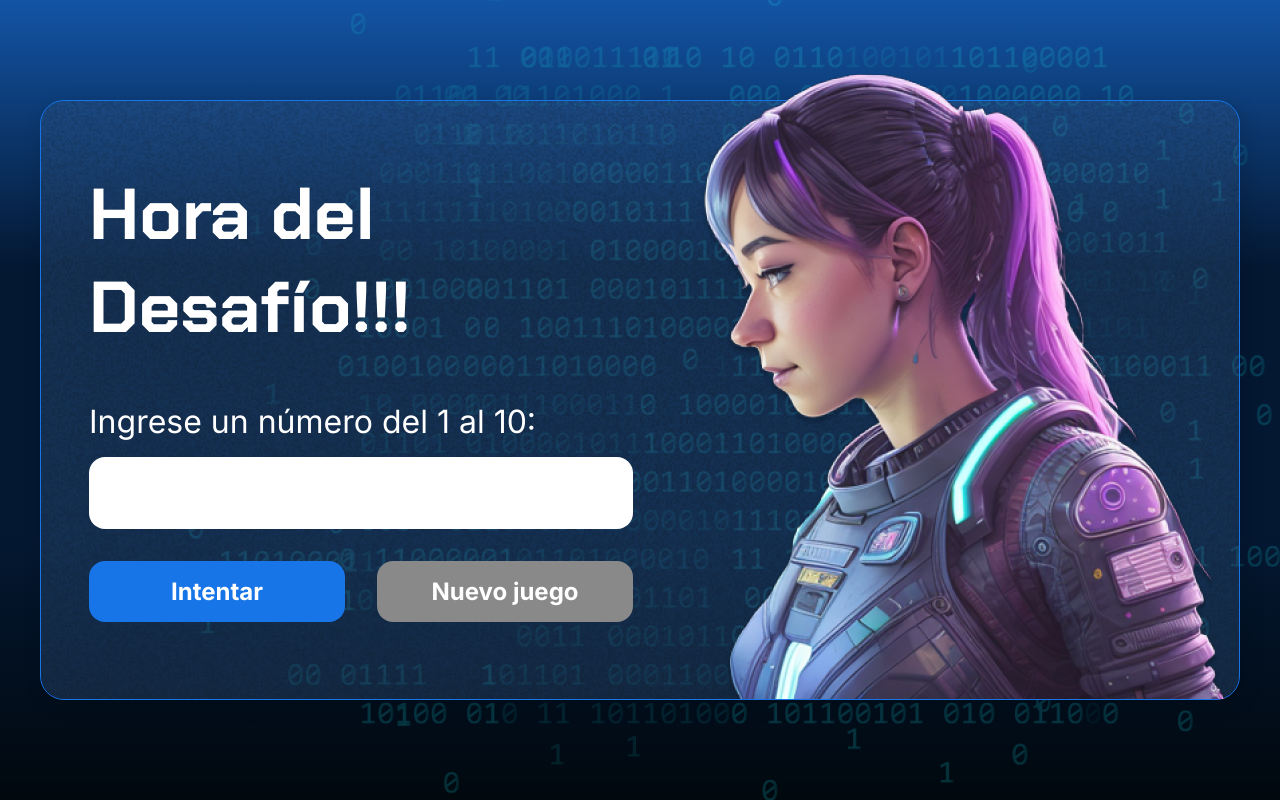
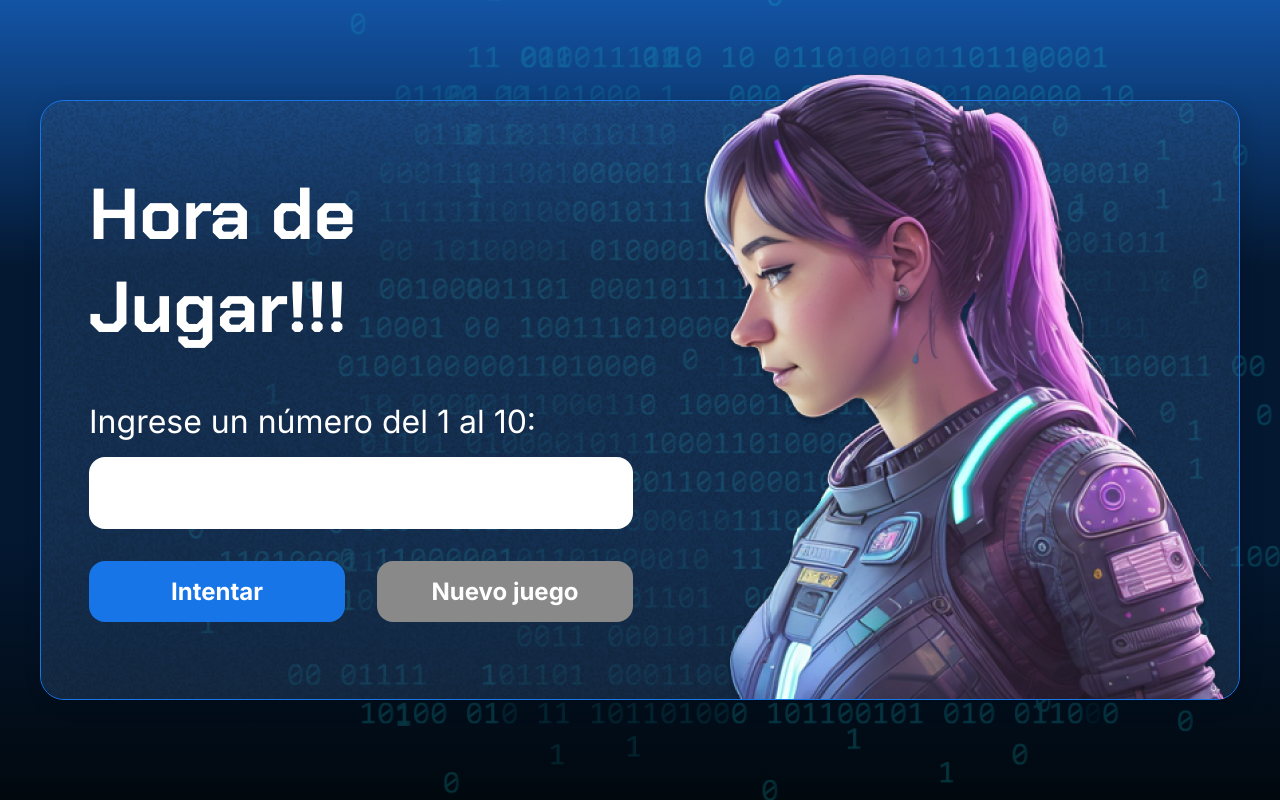
Before and after one commit to JuanPabloNieto24/juego-secreto, a plain HTML site: page index.html in a window 1280 px wide. Drawn offline with Linux system fonts and the light colour scheme.

Commit message:
Cambio del nombre del encabezado.

```diff
--- a/app.js
+++ b/app.js
@@ -62,7 +62,7 @@ function generarNumeroSecreto(){
 
 //condiciones para iniciar el juego
 function condicionesIniciales(){
-    asignarTextoElemento('h1',"Hora del Desafío!!!");
+    asignarTextoElemento('h1',"Hora de Jugar!!!");
     asignarTextoElemento('p',`Ingrese un número del 1 al ${numeroMaximo}:`);
     //generar número secreto
     numeroSecreto = generarNumeroSecreto();
--- a/index.html
+++ b/index.html
@@ -9,32 +9,39 @@
     <link href="https://fonts.googleapis.com/css2?family=Chakra+Petch:wght@700&family=Inter:wght@400;700&display=swap"
         rel="stylesheet">
     <link rel="stylesheet" href="style.css">
-    <title>JS Game</title>
+    <title>Juego Secreto</title>
 </head>
 
 <body>
 
     <div class="container">
+
         <div class="container__contenido">
+
             <div class="container__informaciones">
+
                 <div class="container__texto">
                     <h1></h1>
                     <p class="texto__parrafo"></p>
                 </div>
+
                 <input type="number" id="valorUsuario" min="1" max="10" class="container__input">
+
                 <div class="chute container__botones">
                     <button onclick="verificarIntento();" class="container__boton">Intentar</button>
                     <button onclick="reiniciarJuego();" class="container__boton" id="reiniciar" disabled>Nuevo juego</button>
                 </div>
+
             </div>
+
             <img src="./img/ia.png" alt="Una persona mirando a la izquierda" class="container__imagen-persona" />
+
         </div>
+
     </div>
 
+    <script src="app.js" defer></script>
 
-
-
-    <script src="app.js" defer></script>
 </body>
 
 </html>
```
